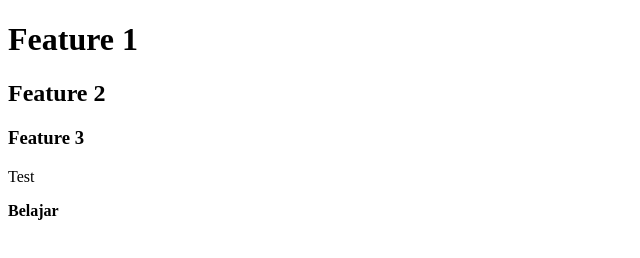
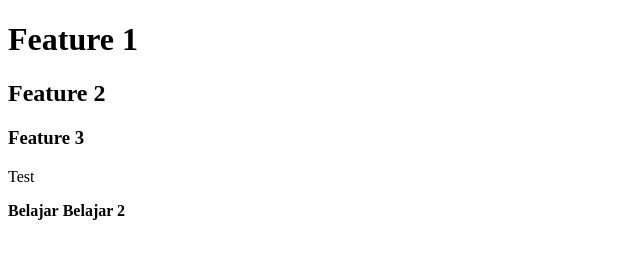
Before and after one commit to Monik-star/GitandGitHub, a website: page index.html in a window 1280 px wide. Shown: the full height of the page, 0-640 px from the left. Drawn offline with Linux system fonts and the light colour scheme.

Commit message:
Update index.html

```diff
--- a/index.html
+++ b/index.html
@@ -12,6 +12,7 @@
 
     <p>Test</p>
     <b>Belajar</b>
+    <b>Belajar 2</b>
 
 </body>
 </html>
```
